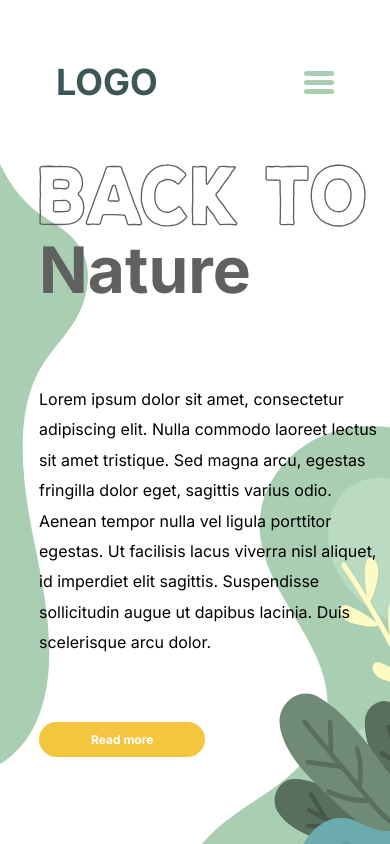
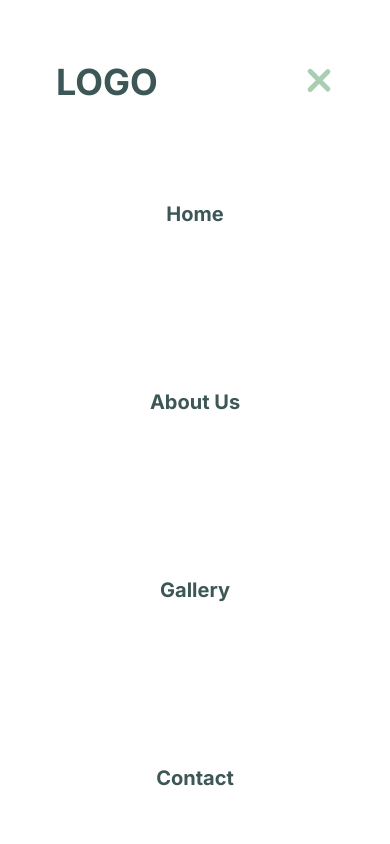
Before and after one commit to IvonneSoriano/natureTemplate, a plain HTML site: page index.html in a window 390 px wide. Both pictures are taken after a click on the button 319 px from the left and 82 px from the top of the page. Shown: the top 844 px of the page. Drawn offline with Linux system fonts and the light colour scheme.

Commit message:
finished movil

```diff
--- a/css/style.scss
+++ b/css/style.scss
@@ -21,7 +21,7 @@ section,
 .section {
   margin: 14px 56px 0;
   padding: 16px;
-  @media (max-width:768px) {
+  @media (max-width: 768px) {
     margin: 0px;
   }
 }
@@ -59,47 +59,46 @@ header {
     font-weight: 700;
     line-height: normal;
   }
-  .toggle{
+  .toggle {
     flex: 0 0 30%;
     display: block;
     text-align: right;
-    button{
-        width:20px;
+    button {
+      width: 20px;
       height: 20px;
       border: none;
       position: relative;
       padding: 15px;
       background-color: transparent;
-        outline: none!important;
-        span{
+      outline: none !important;
+      span {
         background-color: $secondary;
         height: 5px;
-            width:100%;
+        width: 100%;
         position: absolute;
         border-radius: 4px;
         left: 0;
         transition: all 0.3s;
-            &.s1{
+        &.s1 {
           top: 10%;
         }
-            &.s2{
+        &.s2 {
           top: 40%;
           opacity: 1;
         }
-            &.s3{
+        &.s3 {
           top: 70%;
         }
-
       }
-        &.active{
-            span{
-                &.s1{
+      &.active {
+        span {
+          &.s1 {
             transform: rotate(-45deg) translate(-5px, 5px);
           }
-                &.s2{
+          &.s2 {
             opacity: 0;
           }
-                &.s3{
+          &.s3 {
             transform: rotate(45deg) translate(-8px, -8px);
           }
         }
@@ -109,6 +108,11 @@ header {
   nav {
     min-width: 410px;
     padding: 16px;
+    &.active {
+      display: flex!important;
+      height: calc(100vh - 60px);
+      width: 100%;
+    }
     li {
       a {
         color: $third;
@@ -119,16 +123,18 @@ header {
       }
     }
   }
-  @media (max-width:768px) {
-    .logo{
+  @media (max-width: 768px) {
+    .logo {
       flex: 0 0 70%;
     }
-    .toggle{
+    .toggle {
       flex: 0 0 30%;
     }
-    nav{
+    nav {
       background-color: $white;
-      display: none;
+      min-width: unset;
+
+      // display: none;
     }
   }
 }
@@ -205,16 +211,18 @@ header {
 
 /*ABOUT US SECTION*/
 .aboutus {
-  img{
+  img {
     max-width: 100%;
+    flex: 0 0 50%;
   }
   .text {
+    flex: 0 0 50%;
     padding: 16px;
     p {
       margin: 20px 0;
     }
   }
-  @media (max-width: 1280px) {
+  @media (max-width: 1200px) {
     flex-direction: column;
   }
 }
@@ -268,7 +276,7 @@ footer {
       }
     }
   }
-  @media (max-width: 1280px) {
+  @media (max-width: 1200px) {
     > div {
       flex-direction: column;
       text-align: center;
--- a/index.html
+++ b/index.html
@@ -24,7 +24,7 @@
                 <span class="s3 "></span>
             </button>
         </div>
-        <nav class="d-none d-md-flex flex-column flex-md-row align-items-center justify-content-between">
+        <nav id="nav" class="d-none d-md-flex flex-column flex-md-row align-items-center justify-content-around justify-content-md-between">
             <li><a href="#">Home</a></li>
             <li><a href="#">About Us</a></li>
             <li><a href="#">Gallery</a></li>
--- a/js/main.js
+++ b/js/main.js
@@ -1,4 +1,6 @@
 function onToogle(){
 let elem = document.getElementById("toggleBtn");
-elem.cla
+let elemNav = document.getElementById("nav");
+elemNav.classList.toggle("active")
+elem.classList.toggle("active")
 }
```
Also changed, not shown: css/style.css, 1 other file. Lines whose indentation alone changed are shown as unchanged.
